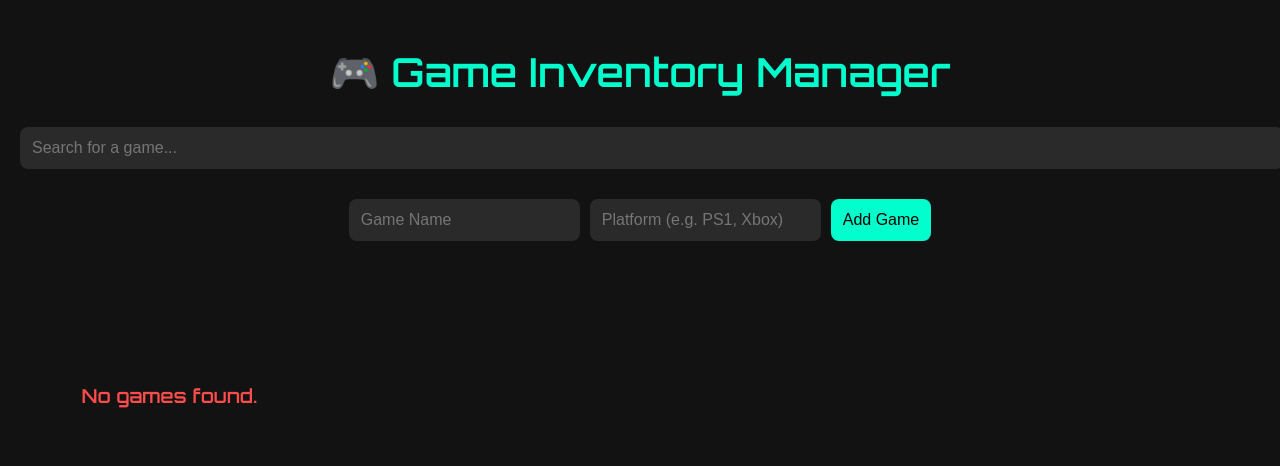
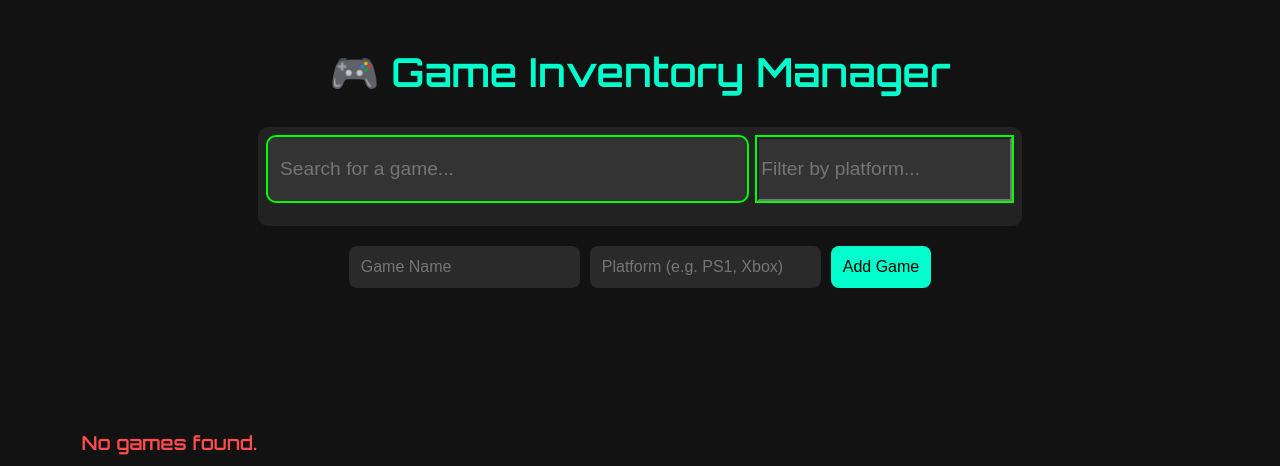
Before and after one commit to Bonzay993/GameInventoryManager, a Flask app: page / in a window 1280 px wide. Shown: the top 466 px of the page. Run offline with Flask 3, Linux system fonts and the light colour scheme; data that the repository does not hold is empty.

Commit message:
Fixed the filter functionality

```diff
--- a/app.py
+++ b/app.py
@@ -52,8 +52,22 @@ def get_game_image():
 
 @app.route('/search', methods=['GET'])
 def search_games():
-    query = request.args.get('query', '').lower()
-    results = list(games_collection.find({"name": {"$regex": query, "$options": "i"}}))
+    query = request.args.get('query', '').strip()
+    platform = request.args.get('platform', '').strip()
+
+    mongo_query = {}
+
+    if query:
+        mongo_query["name"] = {"$regex": query, "$options": "i"}
+
+    if platform:
+        mongo_query["platform"] = {"$regex": platform, "$options": "i"}
+
+    print("Mongo query:", mongo_query)  # Add this line
+
+    results = list(games_collection.find(mongo_query))
+    print(f"Found {len(results)} results")  # And this
+
     return dumps(results), 200, {'Content-Type': 'application/json'}
 
 @app.route('/add', methods=['POST'])
--- a/static/css/styles.css
+++ b/static/css/styles.css
@@ -31,6 +31,37 @@
       background-color: #2a2a2a;
       color: var(--text-color);
     }
+
+#searchContainer {
+  background-color: #222;
+  padding: 10px;
+  border-radius: 10px;
+  display: flex !important;
+  gap: 10px !important;
+  margin-bottom: 20px !important;
+  width:60%;
+  margin:0 auto;
+}
+
+#searchBar, #platformSearch {
+  outline: 2px solid lime !important;
+  background-color: #333 !important;
+  min-height: 40px !important;
+  font-size: 1.2rem !important;
+  flex: 1 1 auto !important;
+  display: block !important;
+  visibility: visible !important;
+  opacity: 1 !important;
+  width: 48% ;
+  min-width: 150px !important;
+  margin:0 auto;
+  margin-bottom:2%;
+}
+
+#platformSearch{
+  width:20%;
+}
+
 
     .addForm {
       display: flex;
--- a/static/scripts/script.js
+++ b/static/scripts/script.js
@@ -1,7 +1,6 @@
 document.addEventListener('DOMContentLoaded', () => {
   let gameIdToDelete = null;
-
-  const PLACEHOLDER_IMG = '/static/img/no-image.png'; // <-- use local image
+  const PLACEHOLDER_IMG = '/static/img/no-image.png';
 
   function showToast(message, type = 'success', duration = 3000) {
     const toast = document.getElementById('toast');
@@ -54,16 +53,18 @@ document.addEventListener('DOMContentLoaded', () => {
     hideConfirmToast();
   });
 
+const imageCache = {};
+
 async function fetchGameImage(name) {
+  if (imageCache[name]) return imageCache[name];
+
   try {
     const res = await fetch(`/game-image?name=${encodeURIComponent(name)}`);
-    if (!res.ok) {
-      return null;
-    }
+    if (!res.ok) return null;
     const data = await res.json();
-    return data.image || null;
+    imageCache[name] = data.image || null;
+    return imageCache[name];
   } catch (error) {
-    // Suppress console error
     return null;
   }
 }
@@ -125,12 +126,13 @@ async function fetchGameImage(name) {
 
   async function searchGames() {
     const query = document.getElementById('searchBar').value.trim();
-    if (query === '') {
-      fetchGames();
-      return;
-    }
+    const platform = document.getElementById('platformSearch').value.trim();
 
-    const res = await fetch(`/search?query=${encodeURIComponent(query)}`);
+    let url = '/search?';
+    if (query) url += `query=${encodeURIComponent(query)}&`;
+    if (platform) url += `platform=${encodeURIComponent(platform)}`;
+
+    const res = await fetch(url);
     const games = await res.json();
     displayGames(games);
   }
@@ -162,8 +164,15 @@ async function fetchGameImage(name) {
     }
   }
 
+  // Add event listeners here instead of inline HTML handlers
   document.getElementById('searchBar').addEventListener('keyup', searchGames);
+  document.getElementById('platformSearch').addEventListener('keyup', searchGames);
+
   document.querySelector('button[onclick="addGame()"]').addEventListener('click', addGame);
 
   fetchGames();
+
+  // Expose addGame for inline button
+  window.addGame = addGame;
+  window.hideToast = hideToast;
 });
--- a/templates/index.html
+++ b/templates/index.html
@@ -10,8 +10,11 @@
 <body>
   <h1>🎮 Game Inventory Manager</h1>
 
+  <div id="searchContainer">
+    <input type="text" id="searchBar" placeholder="Search for a game..." />
+    <input type="text" id="platformSearch" placeholder="Filter by platform..." />
+  </div>
 
-  <input type="text" id="searchBar" placeholder="Search for a game..." onkeyup="searchGames()" />
   <div class="addForm">
     <input type="text" id="gameName" placeholder="Game Name">
     <input type="text" id="platform" placeholder="Platform (e.g. PS1, Xbox)">
@@ -30,7 +33,6 @@
 
   <div id="gameList"></div>
 
-
   <script src="{{ url_for('static', filename='scripts/script.js') }}"></script>
 </body>
 </html>
```
Lines whose indentation alone changed are shown as unchanged.
